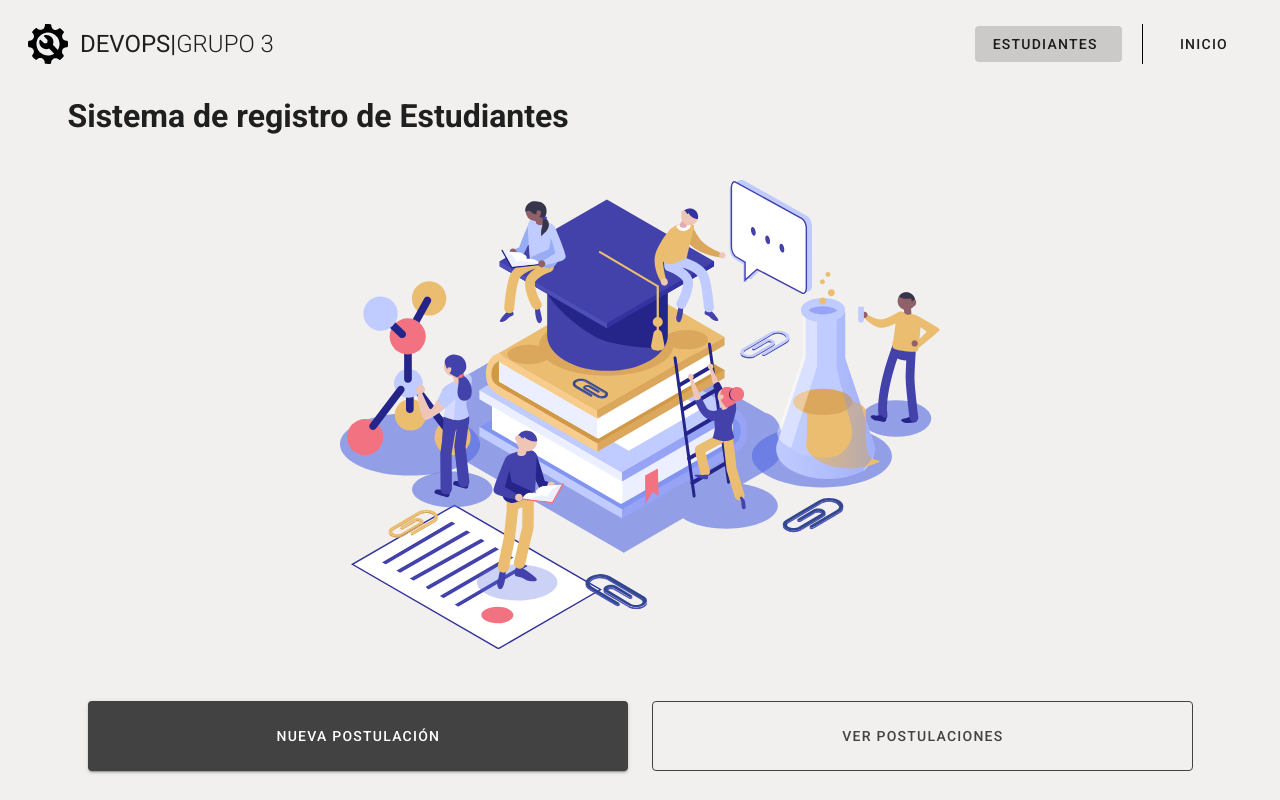
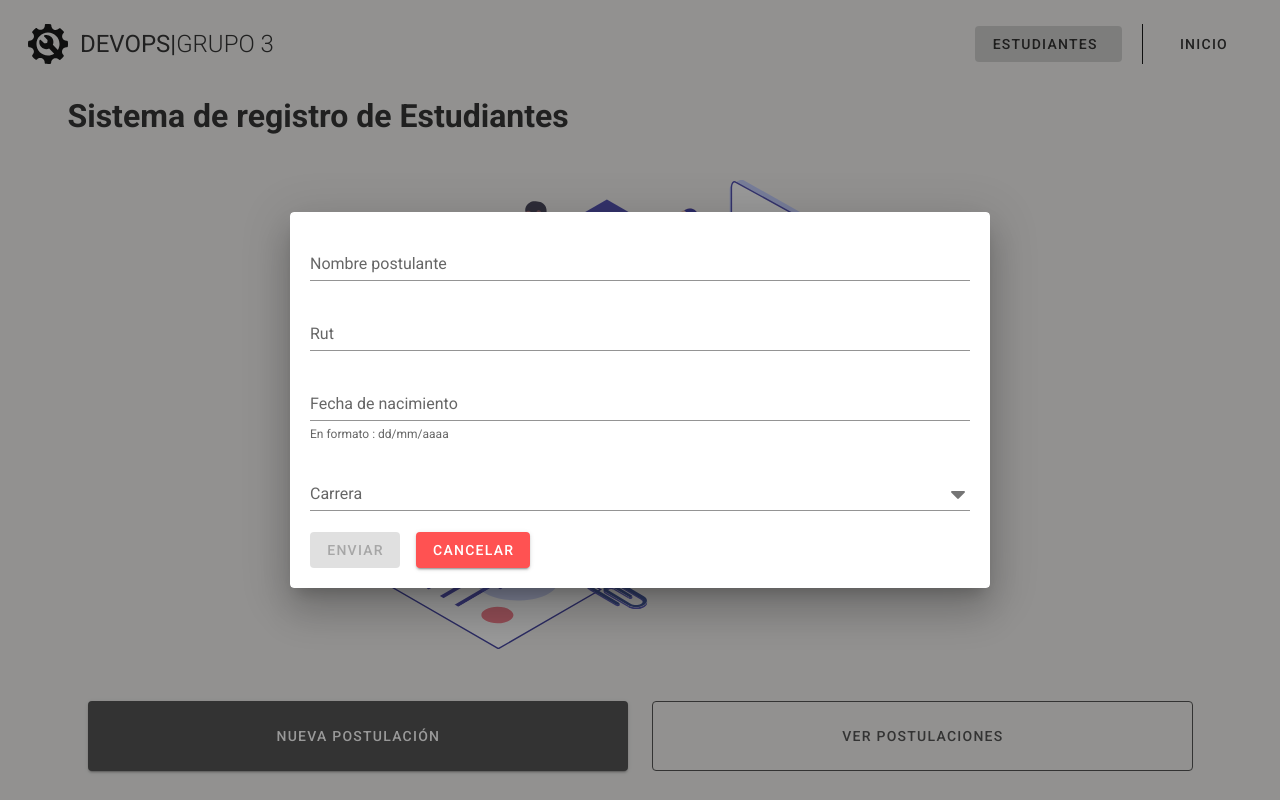
Before and after one commit to Evantastic/mingeso_22019_frontend, a Vue app: page /students in a window 1280 px wide. Both pictures are taken after a click on the button "NUEVA POSTULACIÓN". Shown: the top 800 px of the page. Built offline with nearby package versions, Linux system fonts and the light colour scheme; a small style sheet from the web is missing.

Commit message:
Feat: Form to register a new grade postulation

```diff
--- /dev/null
+++ b/src/components/StudentComponents/StudentForm.vue
@@ -0,0 +1,123 @@
+<template>
+  <v-row justify="center">
+    <v-dialog v-model="dialog" persistent max-width="700">
+      <template>
+        <v-card class="pa-5">
+          <v-form ref="form" v-model="valid" >
+            <v-text-field v-model="name" :rules="nameRules" label="Nombre postulante" required></v-text-field>
+
+            <v-text-field v-model="rut" :rules="rutRules" label="Rut" required></v-text-field>
+
+
+                <v-menu
+                  ref="menuDate"
+                  v-model="menuDate"
+                  :close-on-content-click="false"
+                  transition="scale-transition"
+                  offset-y
+                  full-width
+                  max-width="290px"
+                  min-width="290px"
+
+                >
+                  <template v-slot:activator="{ on }">
+                    <v-text-field
+                      v-model="dateFormatted"
+                      label="Fecha de nacimiento"
+                      hint="En formato : dd/mm/aaaa"
+                      persistent-hint
+                      @blur="date = parseDate(dateFormatted)"
+                      v-on="on"
+                      :rules="dateRules"
+                      required
+                      class="pb-5"
+                    ></v-text-field>
+                  </template>
+                  <v-date-picker v-model="date" no-title @input="menuDate = false"></v-date-picker>
+                </v-menu>
+
+
+            <v-autocomplete
+              v-model="select"
+              :rules="[() => !!select || 'La carrera es requerida']"
+              :items="items"
+              label="Carrera"
+              placeholder="Elige la carrera"
+              required
+              hide-no-data
+            ></v-autocomplete>
+
+            <v-btn :disabled="!valid" color="success" class="mr-4" >Enviar</v-btn>
+
+            <v-btn color="error" class="mr-4" @click="closeForm">Cancelar</v-btn>
+          </v-form>
+        </v-card>
+      </template>
+    </v-dialog>
+  </v-row>
+</template>
+
+<script>
+import { mapState, mapMutations } from "vuex";
+import dataUsach from "@/data/carreras.json";
+
+export default {
+  data: vm => ({
+    date: new Date().toISOString().substr(0, 10),
+    dateFormatted: vm.formatDate(new Date().toISOString().substr(0, 10)),
+    menuDate: false,
+    valid: true,
+    name: "",
+    nameRules: [v => !!v || "El nombre es requerido"],
+    rut: "",
+    rutRules: [
+      v => !!v || "El rut es requerido",
+      v =>
+        /^[0-9]+[-|‐]{1}[0-9kK]{1}$/.test(v) ||
+        "El rut debe ser valido (XXXXXXXXX-X)"
+    ],
+    dateRules: [v => !!v || "La fecha de nacimiento es requerida"],
+    select: null,
+    items: dataUsach.carreras,
+    checkbox: false
+  }),
+  created() {
+      this.date=null;
+  },
+  computed: {
+    ...mapState("studentStore", ["dialog"]),
+    computedDateFormatted() {
+      return this.formatDate(this.date);
+    }
+  },
+  watch: {
+    date() {
+      this.dateFormatted = this.formatDate(this.date);
+    }
+  },
+  methods: {
+    ...mapMutations("studentStore", ["setDialog"]),
+
+    closeForm () {
+        this.$refs.form.reset();
+        this.setDialog(false);
+    },
+
+    formatDate(date) {
+      if (!date) return null;
+
+      const [year, month, day] = date.split("-");
+      return `${day}/${month}/${year}`;
+    },
+    parseDate(date) {
+      if (!date) return null;
+
+      const [month, day, year] = date.split("/");
+      return `${year}-${month.padStart(2, "0")}-${day.padStart(2, "0")}`;
+    }
+  }
+};
+</script>
+
+<style>
+</style>
--- /dev/null
+++ b/src/data/carreras.json
@@ -0,0 +1,24 @@
+{
+  "carreras": [
+    "Ing. de Ejecución en Electricidad",
+    "Ing. Civil en Electricidad ",
+    "Ing. de Ejecución en Geomensura ",
+    "Ing. Civil de Civil en Geográfica ",
+    "Ing. Ambiental ",
+    "Ing. de Ejecución en Informática ",
+    "Ing. Civil en Informática ",
+    "Ing. de Ejecución ",
+    "Ing. Civil Industrial ",
+    "Ing. Civil Mecánica ",
+    "Ing. de Ejecución en Mecánica ",
+    "Ing. de Ejecución en Climatización ",
+    "Ing. de Ejecución en Metalurgia ",
+    "Ing. Civil en Metalurgia ",
+    "Ing. Civil en Obras Civiles ",
+    "Ing. Civil en Minas ",
+    "Ing. de Ejecución en Minas",
+    "Ing. en Biotecnología",
+    "Ing. Civil Química",
+    "Ing. de Ejecución Química"
+  ]
+}
--- a/src/store/studentStore.js
+++ b/src/store/studentStore.js
@@ -6,6 +6,8 @@ const state =
     error: false,
     loading: false,
     success: false,
+    dialog: false,
+
 };
 
 const mutations =
@@ -18,7 +20,10 @@ const mutations =
     },
     setSuccess(state, payload) {
         state.success = payload;
-    }
+    },
+    setDialog(state, payload) {
+      state.dialog = payload;
+  }
 };
 
 const actions =
--- a/src/views/StudentView.vue
+++ b/src/views/StudentView.vue
@@ -1,5 +1,7 @@
 <template>
   <v-container class="pa-5">
+
+    <studentform></studentform>
 
 
     <v-row justify="start">
@@ -18,7 +20,7 @@
     <v-row class="pa-5" justify="center" align="center">
 
       <v-col class="text-center" >
-        <v-btn block height="70" color="secondary"  >
+        <v-btn block height="70" color="secondary" @click="setDialog(true)"  >
           Nueva Postulación
         </v-btn>
       </v-col>
@@ -43,7 +45,21 @@
 </template>
 
 <script>
-export default {};
+
+import studentform from "@/components/StudentComponents/StudentForm";
+
+import { mapMutations } from "vuex";
+
+export default {
+
+  components: {
+    studentform,
+  },
+  methods: {
+        ...mapMutations('studentStore',['setDialog']),
+
+  },
+};
 </script>
 
 <style >
```
